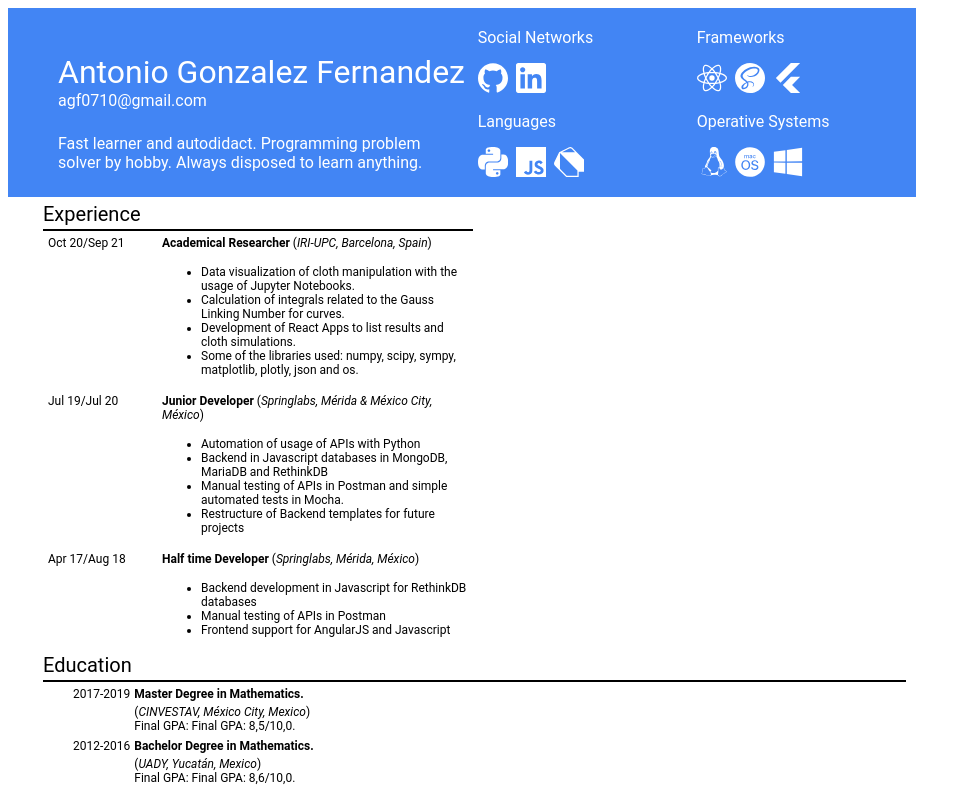
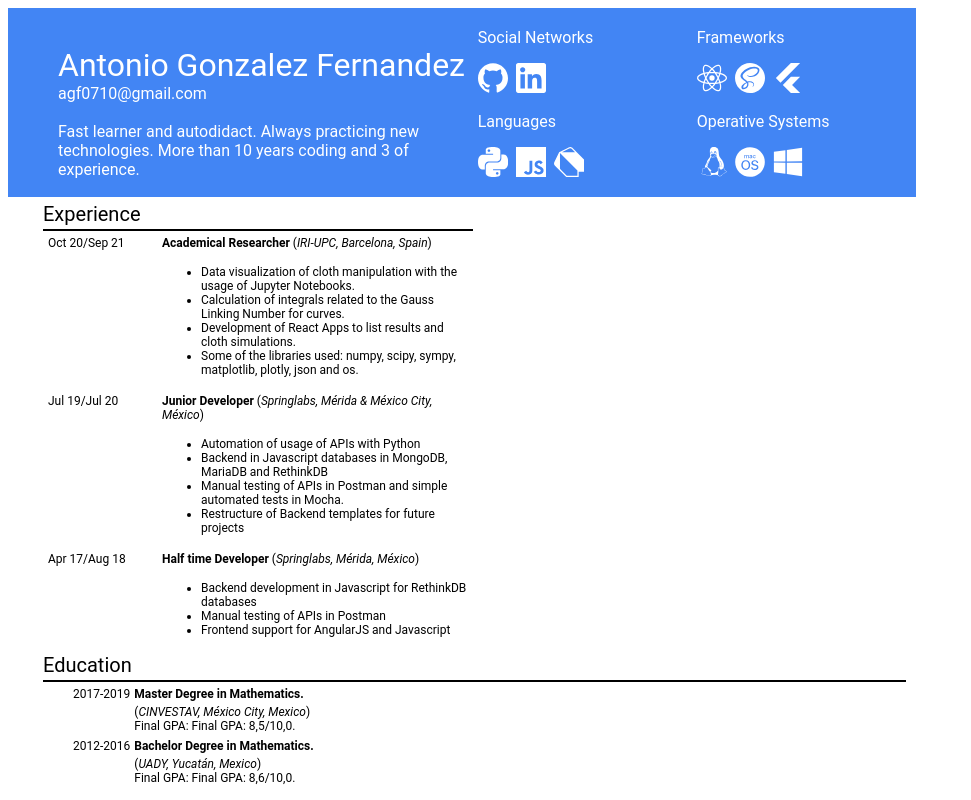
Before and after one commit to iam-agf/react-cv, a React (Create React App) app: page / in a window 1280 px wide. Shown: the top 800 px of the page, without its empty margins (0-971 px from the left). Built offline with nearby package versions, Linux system fonts and the light colour scheme.

Commit message:
Updated description

```diff
--- a/src/react/upper/NameDescription.jsx
+++ b/src/react/upper/NameDescription.jsx
@@ -16,7 +16,7 @@ class NameDescription extends React.Component {
                     agf0710@gmail.com
                 </div>
                 <div class='description-section'>
-                    Fast learner and autodidact. Programming problem solver by hobby. Always disposed to learn anything.
+                    Fast learner and autodidact. Always practicing new technologies. More than 10 years coding and 3 of experience.
                 </div>
             </div>
         );
```
